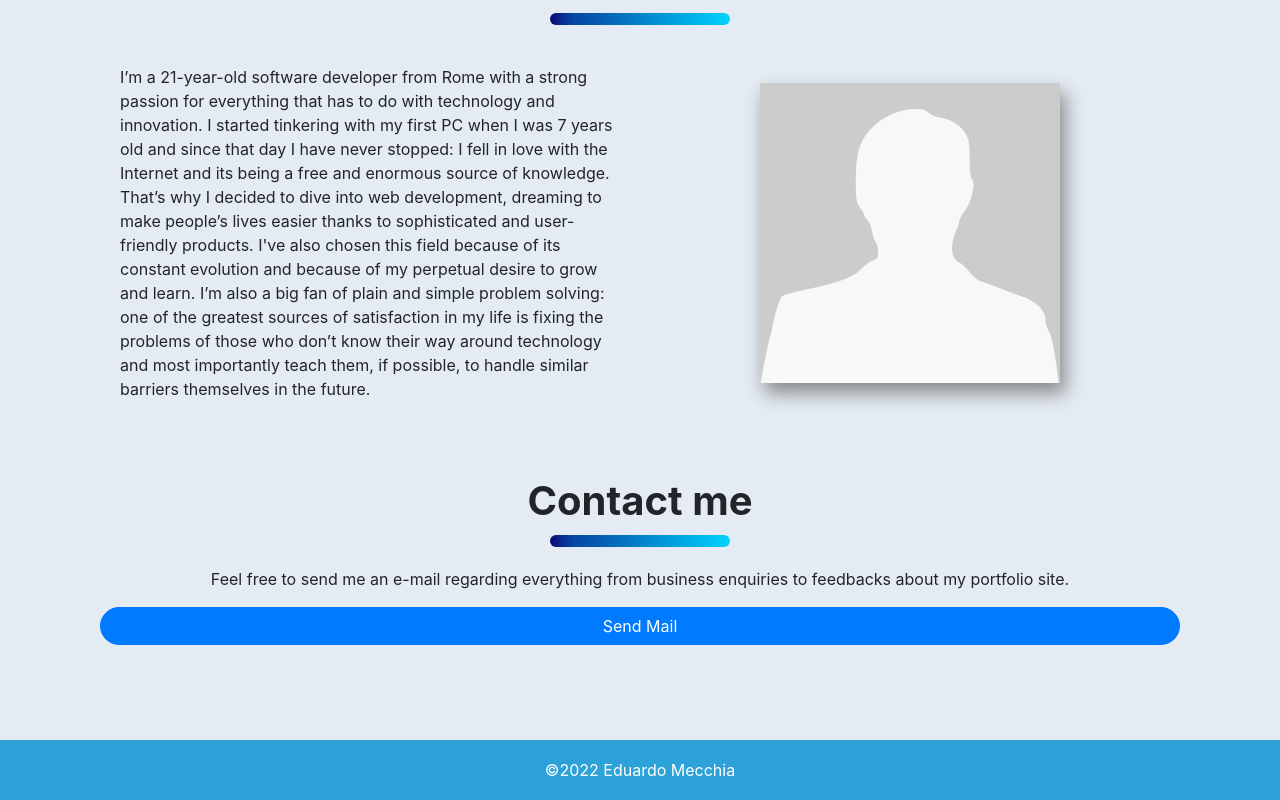
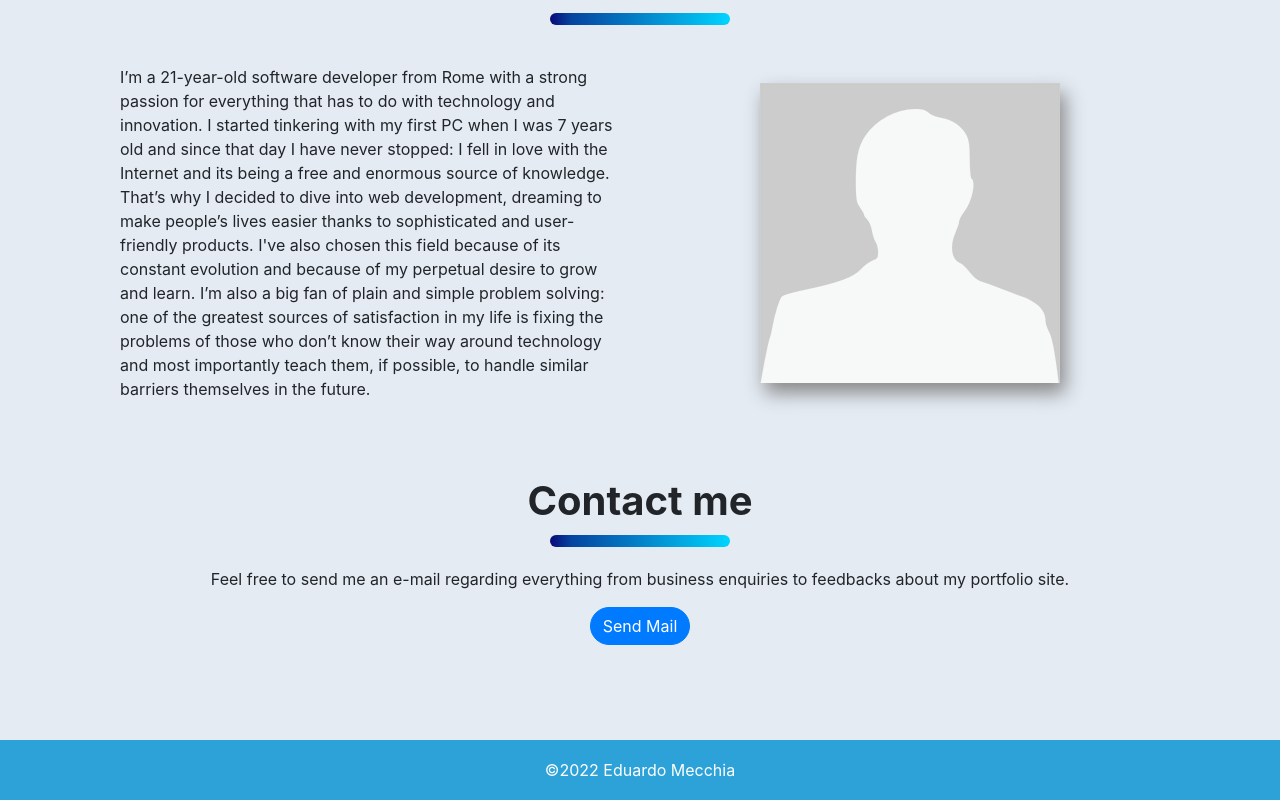
Before and after one commit to eduardomecchia/nuxt-portfolio, a Nuxt app: page / in a window 1280 px wide. Shown: the part 865-1665 px from the top of the page. Built offline with nearby package versions, Linux system fonts and the light colour scheme.

Commit message:
Fix Send Mail button being stretched when it should not be

```diff
--- a/assets/css/main.scss
+++ b/assets/css/main.scss
@@ -101,6 +101,10 @@ body {
             display: flex;
             flex-direction: column;
             text-align: center;
+
+            .mail-button {
+                align-self: center;
+            }
         }
     }
 
--- a/pages/index.vue
+++ b/pages/index.vue
@@ -63,7 +63,7 @@
 
         <div class="home__section__content contact__content">
           <p>Feel free to send me an e-mail regarding everything from business enquiries to feedbacks about my portfolio site.</p>
-          <b-button pill variant="primary" href="mailto:eduardo.mecchia.dev@gmail.com">Send Mail</b-button>
+          <b-button class="mail-button" pill variant="primary" href="mailto:eduardo.mecchia.dev@gmail.com">Send Mail</b-button>
         </div>
       </section>
     </main>
```
